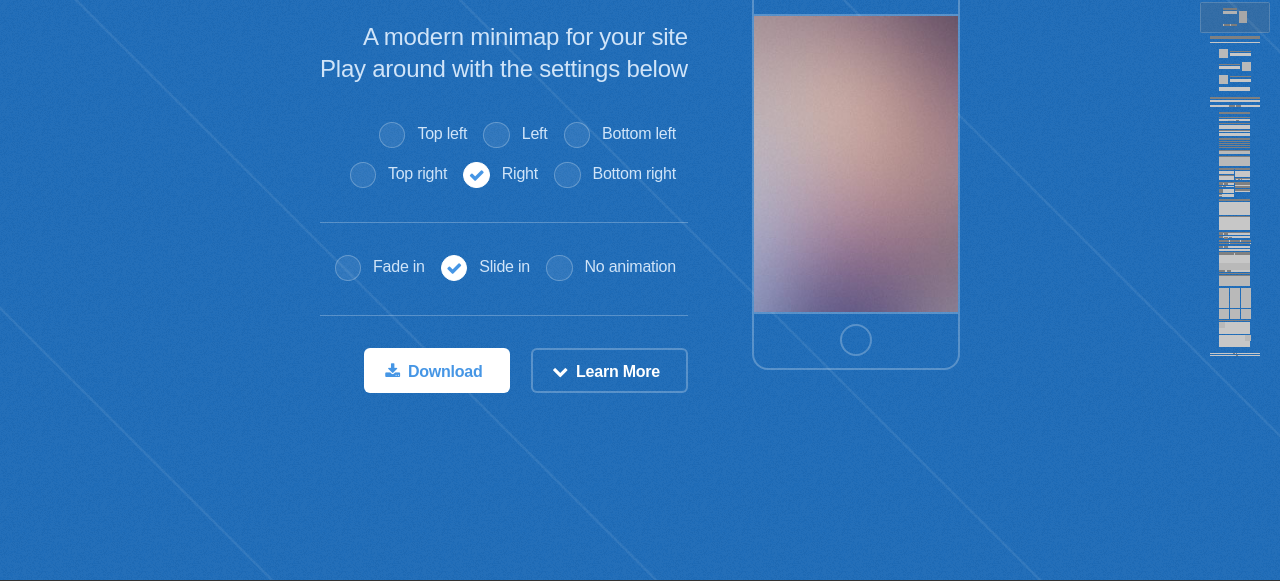
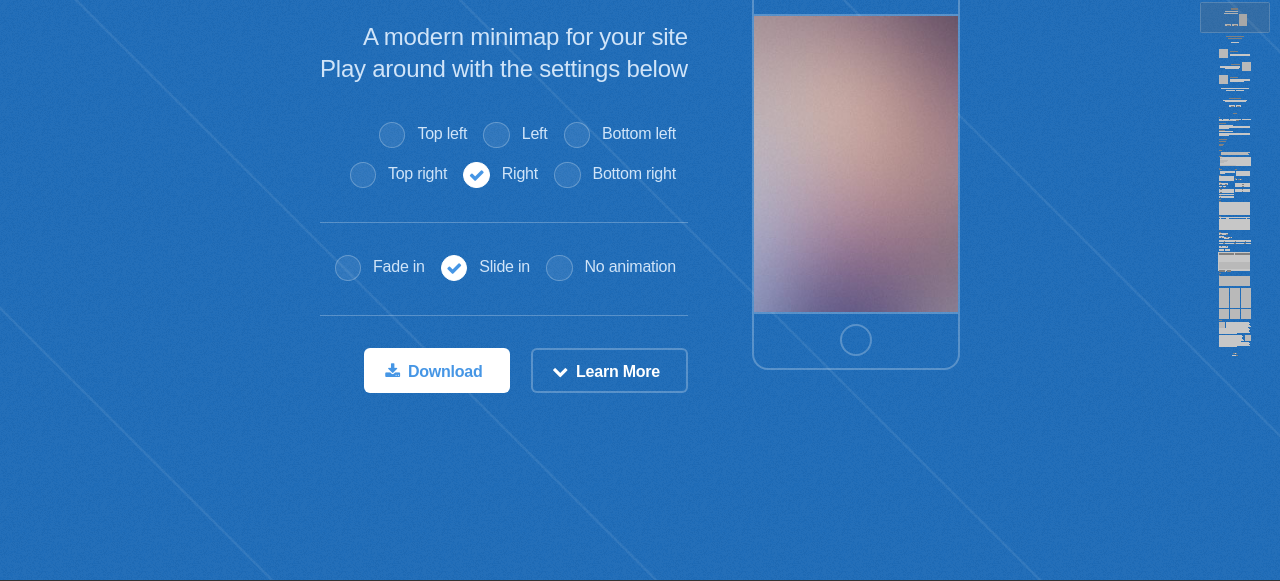
Before and after one commit to mccxiv/xivmap, a website: page demos/fractal/index.html in a window 1280 px wide. Shown: the part 220-801 px from the top of the page. Drawn offline with nearby package versions, Linux system fonts and the light colour scheme.

Commit message:
Add support for using text nodes instead of plain elements

```diff
--- a/demos/fractal/index.html
+++ b/demos/fractal/index.html
@@ -482,7 +482,7 @@ print 'It took ' + i + ' iterations to sort the deck.';</code></pre>
         <script src="../../xivmap.js"></script>
         <script>
             // That's it!
-            xivmap();
+            var map = xivmap();
         </script>
 
     </body>
--- a/xivmap.css
+++ b/xivmap.css
@@ -1,3 +1,24 @@
+.xivmap-body-padding {
+    margin-right: 100px;
+}
+
+.xivmap-container {
+    position: fixed;
+    top: 0;
+    right: 0;
+    width: 110px;
+    height: 100vh;
+    z-index: 100;
+    background-color: #ebebeb;
+    display: flex;
+    justify-content: center;
+    align-items: center;
+}
+
+.xivmap-container .xivmap {
+    position: relative;
+}
+
 /*
     COLORS ==========================================================
 
--- a/xivmap.js
+++ b/xivmap.js
@@ -45,6 +45,9 @@ function xivmap(config) {
 		once(window, 'load', render);
 	}
 
+	//window.overflowing = overflowing;
+	window.isElementVisible = isElementVisible;
+
 	return {
 		refresh: render,
 		destroy: destroy
@@ -54,6 +57,8 @@ function xivmap(config) {
 	// =======================================================
 	// Core functions
 	// =======================================================
+
+
 
 	function render() {
 		updateDom();
@@ -84,24 +89,48 @@ function xivmap(config) {
 
 		var html = '';
 		for (var i = 0; i < elements.length; i++) {
-			var el = elements[i];
-			var pos = position(el, o.content, o.fixedElementsAtTop);
-			var width = Math.round(el.offsetWidth * ratio);
-			var height = Math.round(el.offsetHeight * ratio);
-			var top = Math.round(pos.top * ratio);
-			var left = Math.round(pos.left * ratio);
-			var style = 'style="' +
-				'position: absolute; ' +
-				'top: '+top+'px; ' +
-				'left: '+left+'px; ' +
-				'width: '+width+'px; ' +
-				'height: '+height+'px;"';
-			var tag = 'data-tag="'+el.tagName+'"';
-			html += '<div '+style+' '+tag+'></div>';
+			if (isElementVisible(elements[i])) {
+
+				// Used to obtain text nodes
+				var range = document.createRange();
+				range.selectNodeContents(elements[i]);
+				var rects = range.getClientRects();
+				if (rects.length) {
+					for (var j = 0; j < rects.length; j++) {
+						console.log('rect!', rects[j])
+						html += makeRectangle(rects[j], ratio, elements[i]);
+					}
+				}
+
+				else html += makeRectangle(elements[i], ratio);
+			}
 		}
 		html += viewport;
 
 		o.minimap.innerHTML = html;
+
+		/**
+		 * Returns a minimap element, ready to be used
+		 * @param {HTMLElement | ClientRect} element
+		 * @param {number} ratio
+		 * @param {HTMLElement} [originalElement] In cases where a ClientRect is passed as first argument
+		 * @returns {string} html
+		 */
+		function makeRectangle(element, ratio, originalElement) {
+			var rectangle = element.top? element : position(element);
+			var style = 'style="' +
+				'position: absolute; ' +
+				'top: ' + r(rectangle.top * ratio) + 'px; ' +
+				'left: ' + r(rectangle.left * ratio) + 'px; ' +
+				'width: ' + r(rectangle.width * ratio) + 'px; ' +
+				'height: ' + r(rectangle.height * ratio) + 'px;"';
+			var tag = 'data-tag="' + (element.tagName || originalElement.tagName) + '"';
+			return '<div '+style+' '+tag+'></div>';
+
+			function r(number) {
+				return Math.round(number);
+			}
+		}
 	}
 
 	/**
@@ -122,15 +151,6 @@ function xivmap(config) {
 		var viewport = o.minimap.querySelector('.xivmap-viewport');
 		viewport.style['margin-top'] = topDistance * ratio + 'px';
 	}
-
-	/**
-	 * Triggers the initial animation and prevents FOUC,
-	 * but only if an animation was specified through CSS.
-	 */
-	/*function beginAnimation() {
-		console.log(getComputedStyle(o.minimap).getPropertyValue('animation-name'))
-		o.minimap.classList.add('xivmap-animate');
-	}*/
 
 	/**
 	 * Updates scroll position until the mouse button is released
@@ -176,6 +196,45 @@ function xivmap(config) {
 		return e.pageY - position(e.currentTarget).top;
 	}
 
+	function isElementVisible(element) {
+		var currentElement = element.parentElement;
+		while(currentElement) {
+			var overflow = getComputedStyle(currentElement).getPropertyValue('overflow');
+			if (overflow !== 'visible' && !isInside(element, currentElement)) return false;
+			currentElement = currentElement.parentElement;
+		}
+		return true;
+	}
+
+	function isInside(element, host) {
+		var elRect = element.getBoundingClientRect();
+		var hostRect = host.getBoundingClientRect();
+
+
+		console.log('element rect', elRect);
+		console.log('host rec', hostRect);
+
+		var elCenter = {x: 0, y: 0};
+		elCenter.y = (elRect.bottom - elRect.top) / 2 + elRect.top;
+		elCenter.x = (elRect.right - elRect.left) / 2 + elRect.left;
+
+		console.log('element center vertical', elCenter.y);
+		console.log('element center horiz', elCenter.x);
+
+		console.log(hostRect.left <= elCenter.x);
+		console.log(elCenter.x <= hostRect.right);
+		console.log(hostRect.top <= elCenter.y);
+		console.log(elCenter.y <= hostRect.bottom);
+
+		return !!(
+			hostRect.left <= elCenter.x
+			&& elCenter.x <= hostRect.right
+			&& hostRect.top <= elCenter.y
+			&& elCenter.y <= hostRect.bottom
+		);
+	}
+
+
 	/**
 	 * Get position relative to the root element
 	 * position(el)
@@ -185,30 +244,24 @@ function xivmap(config) {
 	 *
 	 * @param {HTMLElement} element
 	 * @param {HTMLElement} [ancestor]
-	 * @param {Boolean} [fixedAtTop] Fixed element positions will be reported as if they were at the top of the page
-	 * @returns {{left: number, top: number}}
+	 * @returns {{left: number, top: number, width: number, height: number}}
 	 */
-	function position(element, ancestor, fixedAtTop) {
-		fixedAtTop = typeof ancestor === 'boolean'? ancestor : fixedAtTop;
-		var pos = {left: 0, top: 0};
-		if (ancestor && typeof ancestor !== 'boolean') {
-			var thisPos = position(element, fixedAtTop);
-			var ancestorPos = position(ancestor, fixedAtTop);
+	function position(element, ancestor) {
+		var pos = {left: 0, top: 0, width: 0, height: 0};
+		if (ancestor) {
+			var thisPos = position(element);
+			var ancestorPos = position(ancestor);
 			pos.left = thisPos.left - ancestorPos.left;
 			pos.top = thisPos.top - ancestorPos.top;
+			pos.width = thisPos.width;
+			pos.height = thisPos.height;
 		}
 		else {
-			if (fixedAtTop) do {
-				// This method reports fixed elements as if they were
-				// at the top of the page... Which is desirable for the minimap.
-				pos.left += element.offsetLeft;
-				pos.top += element.offsetTop;
-			} while (element = element.offsetParent);
-			else {
-				var rect = element.getBoundingClientRect();
-				pos.top = rect.top + window.pageYOffset;
-				pos.left = rect.left + window.pageXOffset;
-			}
+			var rect = element.getBoundingClientRect();
+			pos.top = rect.top + window.pageYOffset;
+			pos.left = rect.left + window.pageXOffset;
+			pos.width = rect.width;
+			pos.height = rect.height;
 		}
 		return pos;
 	}
@@ -289,3 +342,29 @@ if (jQuery) {
 
 	jQuery.fn.xivmap.selectors = xivmap.selectors;
 }
+
+function isInside(element, host) {
+	var elRect = element.getBoundingClientRect();
+	var hostRect = host.getBoundingClientRect();
+
+
+	console.log('element rect', elRect);
+	console.log('host rec', hostRect);
+
+	var elCenter = {x: 0, y: 0};
+	elCenter.y = (elRect.bottom - elRect.top) / 2 + elRect.top;
+	elCenter.x = (elRect.right - elRect.left) / 2 + elRect.left;
+
+	console.log('element center vertical', elCenter.y);
+	console.log('element center horiz', elCenter.x);
+
+	console.log(hostRect.left <= elCenter.x);
+	console.log(elCenter.x <= hostRect.right);
+	console.log(hostRect.top <= elCenter.y);
+	console.log(elCenter.y <= hostRect.bottom);
+
+	return !!(hostRect.left <= elCenter.x
+	&& elCenter.x <= hostRect.right
+	&& hostRect.top <= elCenter.y
+	&& elCenter.y <= hostRect.bottom);
+}
```
